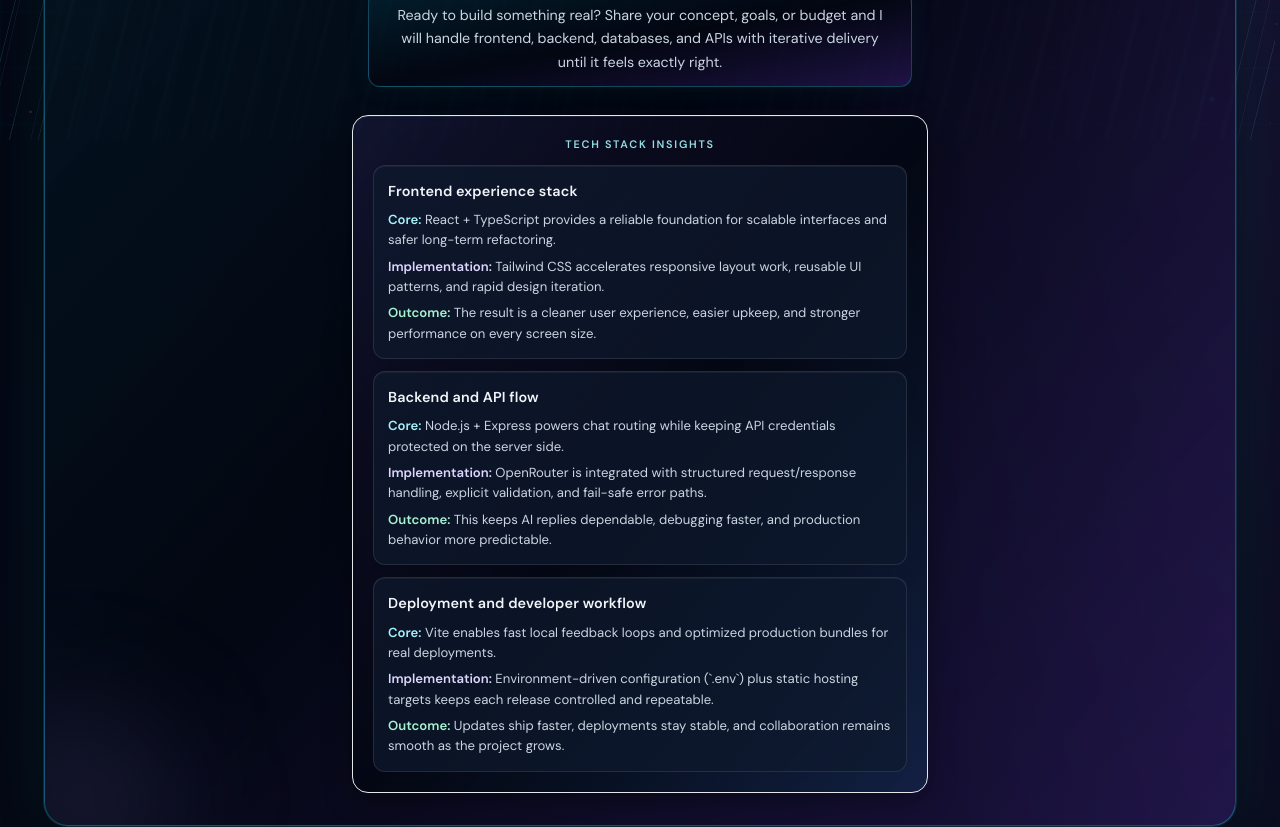
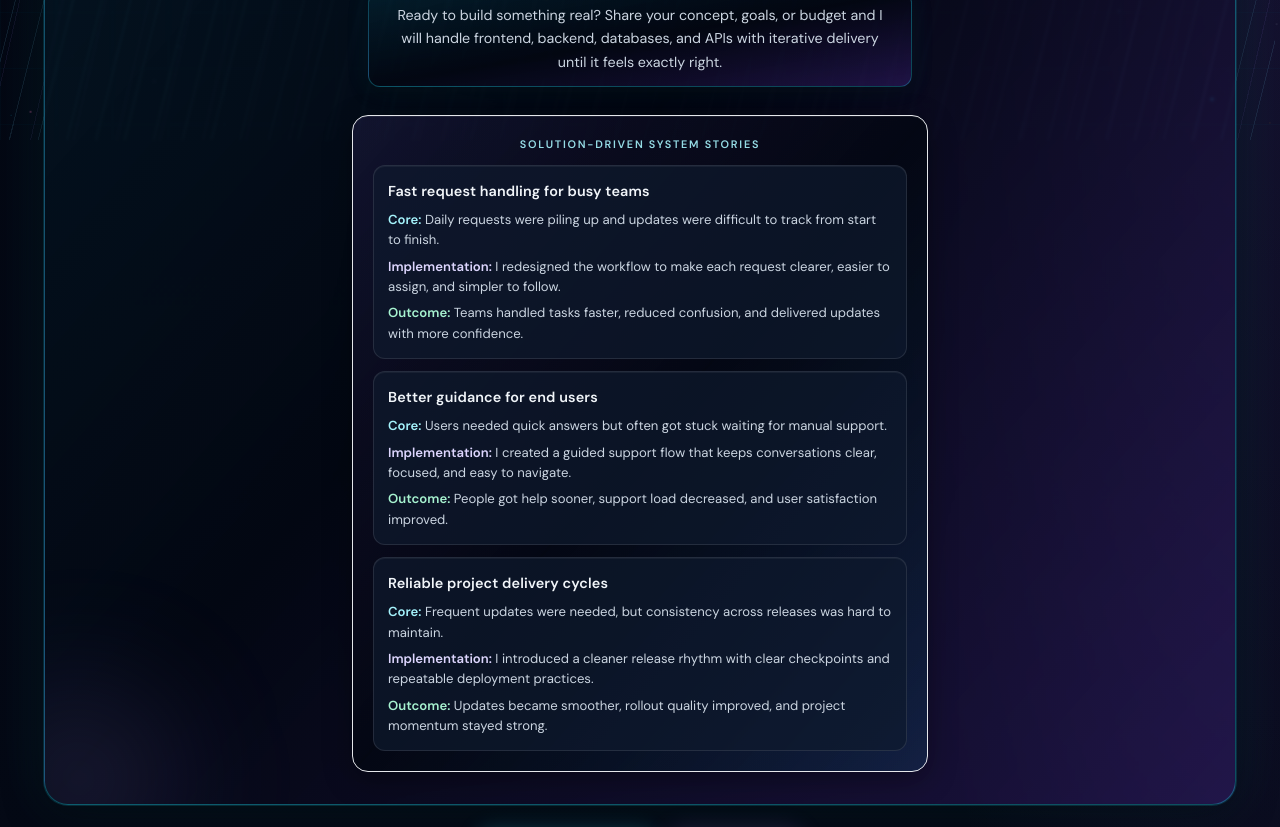
Before and after one commit to tanjiroakainu1/Portfolio-Siolence, a React (Vite) app: page / in a window 1280 px wide. Shown: the part 660-1487 px from the top of the page. Built offline with nearby package versions, Linux system fonts and the light colour scheme.

Commit message:
Refocus homepage stories on client-facing outcomes.
Replace stack-specific insight copy with solution-driven narratives that avoid exposing implementation details while keeping the section compelling.

Made-with: Cursor

```diff
--- a/src/data/portfolioData.ts
+++ b/src/data/portfolioData.ts
@@ -47,25 +47,25 @@ export const profile: Profile = {
     "I design and deliver full-stack software with clear communication, thoughtful architecture, and flexible scope. Expect transparent pricing, student-friendly options, and demos you can confidently share.",
   introClosing:
     "When you message me, you talk directly with the builder behind the product, not an automated responder.",
-  storyLead: "Tech Stack Insights",
+  storyLead: "Solution-Driven System Stories",
   developmentStories: [
     {
-      title: "Frontend experience stack",
-      context: "React + TypeScript provides a reliable foundation for scalable interfaces and safer long-term refactoring.",
-      build: "Tailwind CSS accelerates responsive layout work, reusable UI patterns, and rapid design iteration.",
-      impact: "The result is a cleaner user experience, easier upkeep, and stronger performance on every screen size.",
+      title: "Fast request handling for busy teams",
+      context: "Daily requests were piling up and updates were difficult to track from start to finish.",
+      build: "I redesigned the workflow to make each request clearer, easier to assign, and simpler to follow.",
+      impact: "Teams handled tasks faster, reduced confusion, and delivered updates with more confidence.",
     },
     {
-      title: "Backend and API flow",
-      context: "Node.js + Express powers chat routing while keeping API credentials protected on the server side.",
-      build: "OpenRouter is integrated with structured request/response handling, explicit validation, and fail-safe error paths.",
-      impact: "This keeps AI replies dependable, debugging faster, and production behavior more predictable.",
+      title: "Better guidance for end users",
+      context: "Users needed quick answers but often got stuck waiting for manual support.",
+      build: "I created a guided support flow that keeps conversations clear, focused, and easy to navigate.",
+      impact: "People got help sooner, support load decreased, and user satisfaction improved.",
     },
     {
-      title: "Deployment and developer workflow",
-      context: "Vite enables fast local feedback loops and optimized production bundles for real deployments.",
-      build: "Environment-driven configuration (`.env`) plus static hosting targets keeps each release controlled and repeatable.",
-      impact: "Updates ship faster, deployments stay stable, and collaboration remains smooth as the project grows.",
+      title: "Reliable project delivery cycles",
+      context: "Frequent updates were needed, but consistency across releases was hard to maintain.",
+      build: "I introduced a cleaner release rhythm with clear checkpoints and repeatable deployment practices.",
+      impact: "Updates became smoother, rollout quality improved, and project momentum stayed strong.",
     },
   ],
   highlights: [
```
